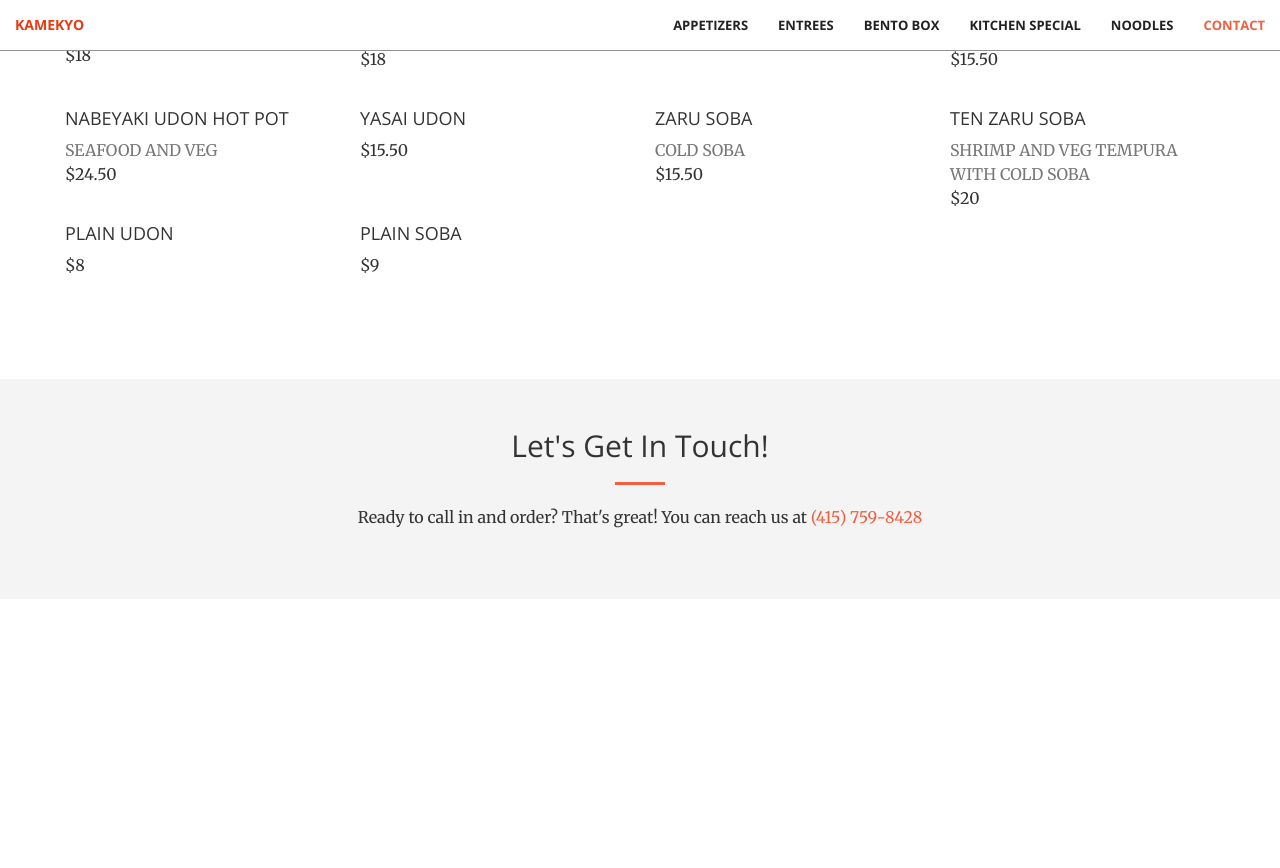
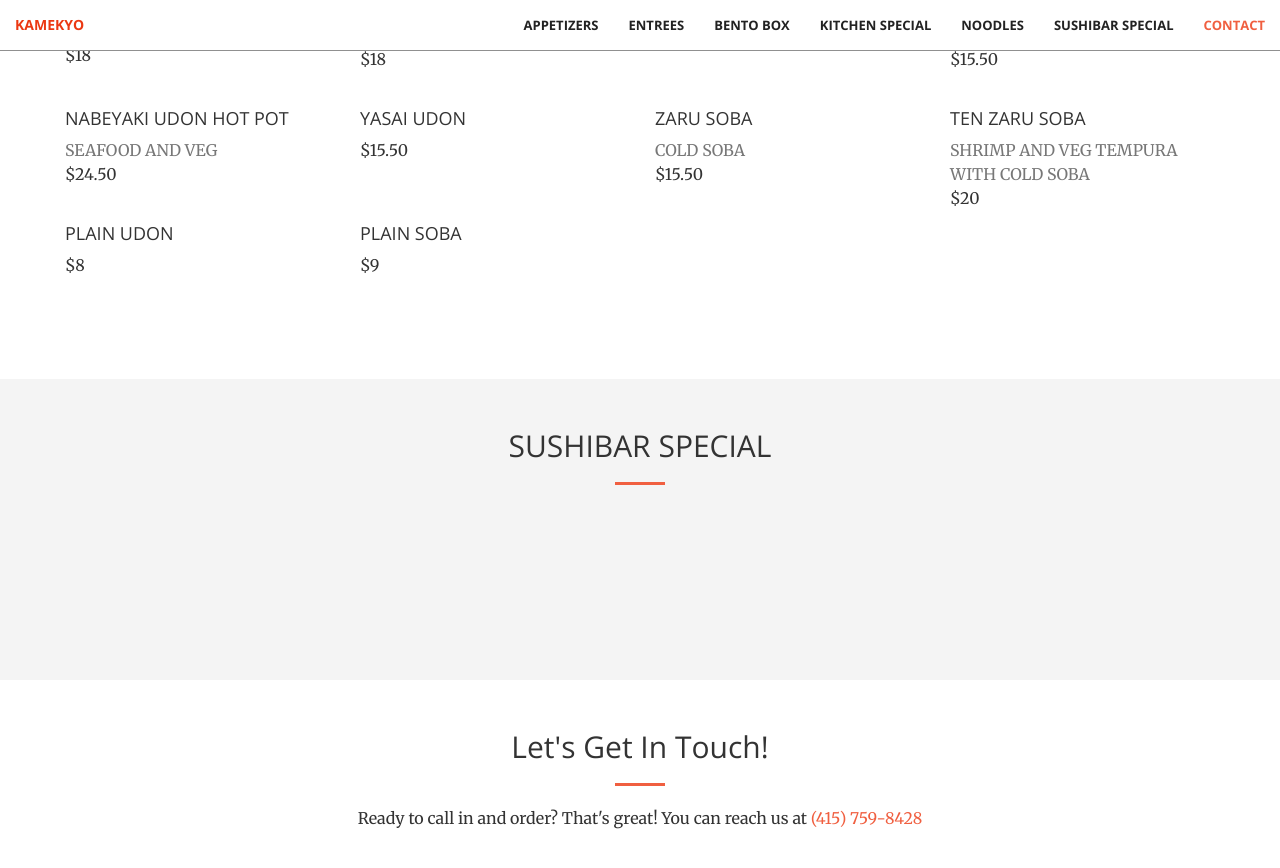
Before and after one commit to CyrusLiang/kamekyo, a Jekyll site: the page built from index.html, in a window 1280 px wide and 900 px high, scrolled down 4312 px. Shown: the top 868 px of the window. Built offline with Jekyll 4.4.1, drawn with Linux system fonts in a browser that asks for light colours; before the commit the page ends 4911 px from its top, so only the background shows below that.

Commit message:
Create sushibar.html

```diff
--- a/_includes/nav.html
+++ b/_includes/nav.html
@@ -46,6 +46,9 @@
                     <a class="page-scroll" href="#noodles">Noodles</a>
                 </li>
                 <li>
+                    <a class="page-scroll" href="#sushibar">Sushibar Special</a>
+                </li>
+                <li>
                     <a class="page-scroll" href="#contact">Contact</a>
                 </li>
             </ul>
--- /dev/null
+++ b/_includes/sushibar.html
@@ -0,0 +1,20 @@
+<section class="menu" id="sushibar">
+    <div class="container">
+        <div class="row">
+            <div class="col-lg-12 text-center">
+                <h2 class="section-heading">Sushibar Special</h2>
+                <hr class="primary">
+            </div>
+        </div>
+    </div>
+    <div class="container">
+        <div class="row">
+            <div class="col-lg-3 col-sm-6">
+                <div class="food-box">
+                    <h4></h4>
+                    <p id="psoba"></p>
+                </div>
+            </div>
+        </div>
+    </div>
+</section>
--- a/_layouts/front.html
+++ b/_layouts/front.html
@@ -17,6 +17,7 @@
   {% include bentobox.html %}
   {% include kitchen.html %}
   {% include noodles.html %}
+  {% include sushibar.html %}
   {% include contact.html %}
   {% include scripts.html %}
 </body>
```
